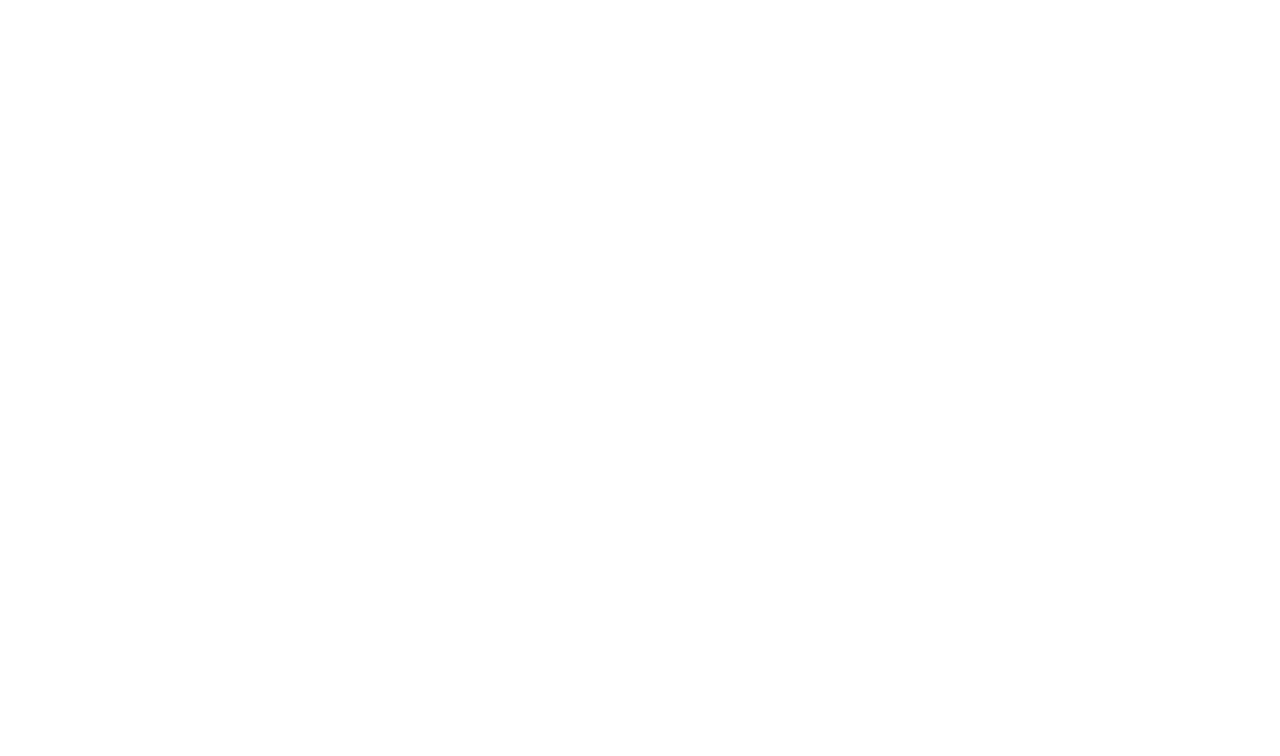
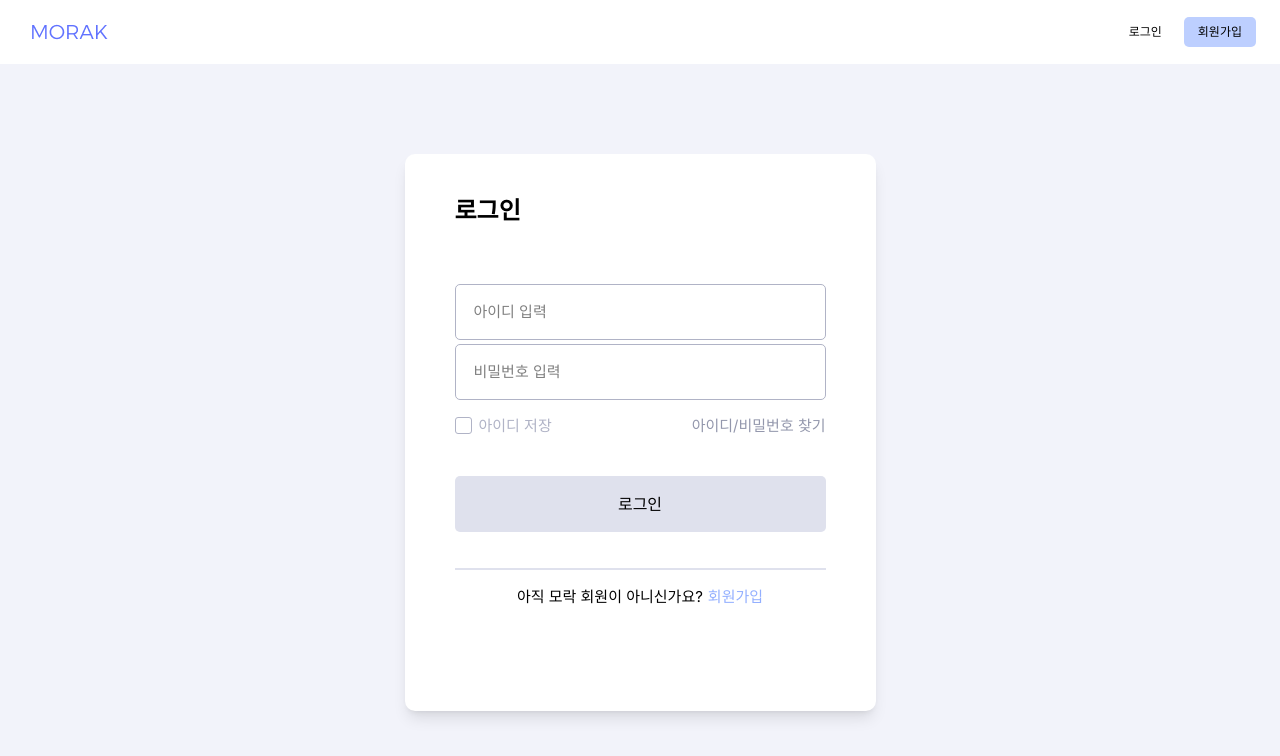
Before and after one commit to morak-web/morak-frontend, a React (Vite) app: page /login in a window 1280 px wide. Before the commit this address had no page. Shown: the top 756 px of the page. Built offline with nearby package versions, Linux system fonts and the light colour scheme.

Commit message:
Revert "Merge pull request #11 from morak-web/revert-10-feature/login-page"
This reverts commit 5233f02b09a8918aa01b2a8b0e157f6026076c18, reversing
changes made to c8d49fc24bdb221de1638cd165c0ad97cc89ec18.

```diff
--- /dev/null
+++ b/src/components/Input.jsx
@@ -0,0 +1,8 @@
+export default function Input(props) {
+  return (
+    <input
+      {...props}
+      className="w-[100%] h-[56px] rounded-[5px] border border-[#B0B3C6] py-[12px] px-[18px] outline-[#93AFFF] placeholder:color-[#B0B3C6] text-[15px]"
+    />
+  );
+}
--- /dev/null
+++ b/src/pages/Login.jsx
@@ -0,0 +1,94 @@
+import MainLayout from '../components/layout/MainLayout';
+import Input from '../components/Input';
+import { Link, useNavigate } from 'react-router-dom';
+import { useState, useEffect } from 'react';
+
+import checkIcon from '../assets/Login/check-icon.png';
+
+export default function Login() {
+  const navigate = useNavigate();
+  const [loginBtnState, setLoginBtnState] = useState(false);
+  const [idInput, setIdInput] = useState('');
+  const [passwordInput, setPasswordInput] = useState('');
+
+  const loginHandler = () => {
+    navigate('/');
+  };
+
+  useEffect(() => {
+    if (idInput && passwordInput) {
+      setLoginBtnState(true);
+    } else {
+      setLoginBtnState(false);
+    }
+  }, [idInput, passwordInput]);
+
+  return (
+    <MainLayout>
+      <div className="w-full h-[calc(100vh-64px)] bg-[#F2F3FA] flex justify-center items-center">
+        <div className="w-[471px] h-[557px] bg-white py-[39px] px-[50px] rounded-[10px] shadow-lg">
+          <h1 className="text-[24px] mb-[55px] font-bold">로그인</h1>
+          <form
+            onSubmit={(e) => {
+              e.preventDefault();
+              loginHandler();
+            }}
+          >
+            <div className="flex flex-col gap-[4px] mb-[15px]">
+              <Input
+                type="text"
+                placeholder="아이디 입력"
+                value={idInput}
+                onChange={(e) => setIdInput(e.target.value)}
+              />
+              <Input
+                type="password"
+                placeholder="비밀번호 입력"
+                value={passwordInput}
+                onChange={(e) => setPasswordInput(e.target.value)}
+              />
+            </div>
+            <div className="flex justify-between mb-[39px]">
+              <div className="flex">
+                <label className="flex gap-[7px] items-center cursor-pointer">
+                  <input
+                    type="checkbox"
+                    className="w-[17px] h-[17px] hidden peer"
+                  />
+                  <span className="block w-[17px] h-[17px] border-[1px] border-[#B0B3C6] rounded-[3px] relative" />
+                  <img
+                    src={checkIcon}
+                    alt="checkIcon"
+                    className="peer-checked:block hidden w-[16px] h-[17px] absolute"
+                  />
+                  <span className="text-[#B0B3C6] text-[15px] ">
+                    아이디 저장
+                  </span>
+                </label>
+              </div>
+              <Link
+                to="/find-id-password"
+                className="text-[#9397AC] text-[15px]"
+              >
+                아이디/비밀번호 찾기
+              </Link>
+            </div>
+            <button
+              type="submit"
+              className={`w-[100%] h-[56px] rounded-[5px]  text-black flex justify-center items-center font-regular mb-[36px] cursor-pointer ${loginBtnState ? 'bg-[#BED2FF]' : 'bg-[#DFE1ED]'}`}
+            >
+              로그인
+            </button>
+          </form>
+          <div className="w-[100%] h-[2px] bg-[#DFE1ED] mb-[16px]" />
+          <div className="text-[15px] flex justify-center gap-[5px]">
+            <p>아직 모락 회원이 아니신가요?</p>
+            <Link to="/sign-up" className="text-[#93AFFF]">
+              회원가입
+            </Link>
+          </div>
+        </div>
+      </div>
+    </MainLayout>
+  );
+}
--- a/src/routes/Router.jsx
+++ b/src/routes/Router.jsx
@@ -4,6 +4,7 @@
 import HomePage from '../pages/HomePage';
 import RequestListPage from '../pages/request-list/RequestListPage';
 import ChooseCategoryPage from '../pages/request-write/ChooseCategoryPage';
+import Login from '../pages/Login';
 
 export default function Router() {
   return (
@@ -11,6 +12,7 @@
       <ScrollToTop />
       <Routes>
         <Route path="/" element={<HomePage />} />
+        <Route path="/login" element={<Login />} />
         <Route path="/home" element={<Home />} />
         <Route path="/request/category" element={<ChooseCategoryPage />} />
         <Route path="/request-list" element={<RequestListPage />}>
```
Also changed, not shown: src/assets/Login/check-icon.png (added).
